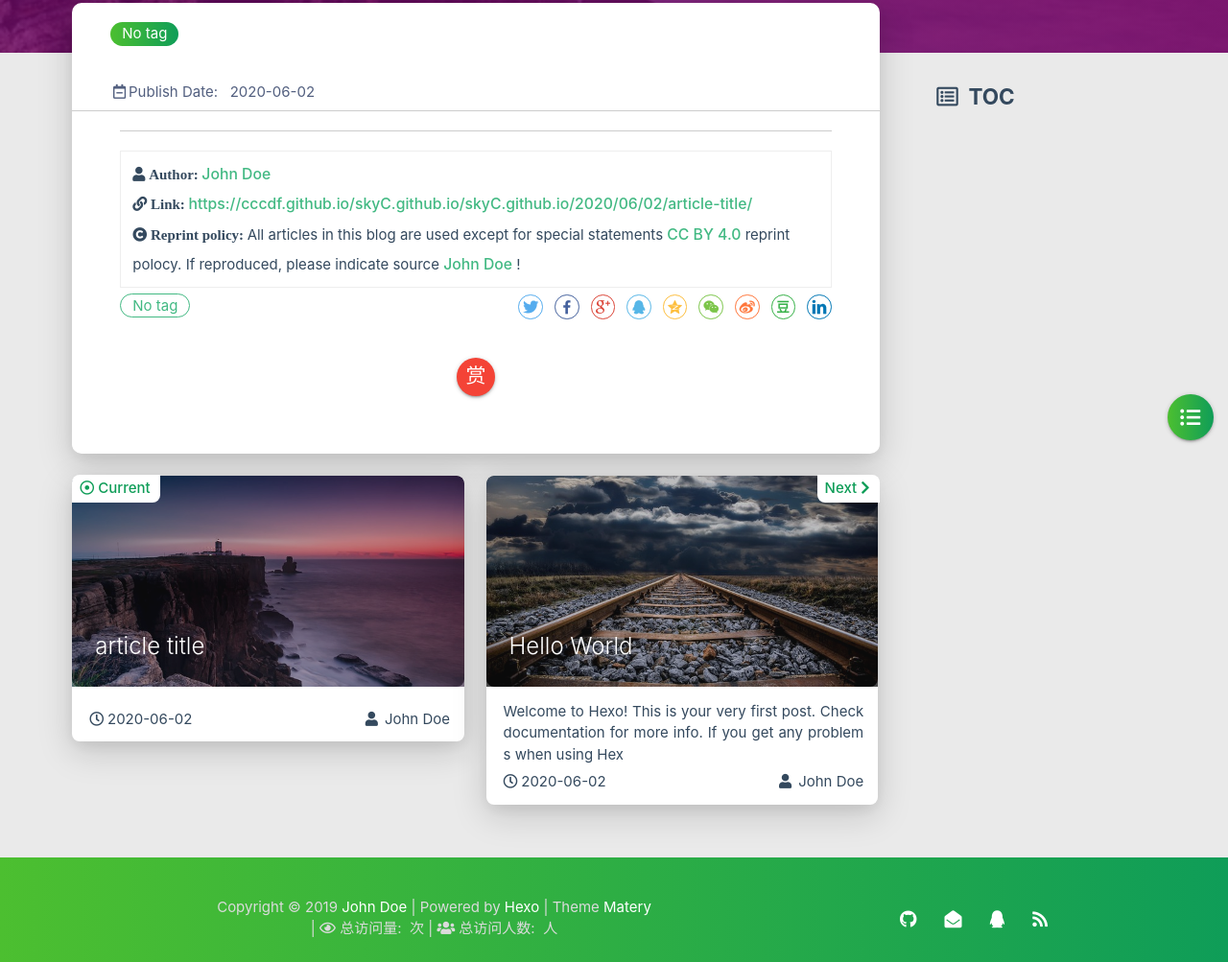
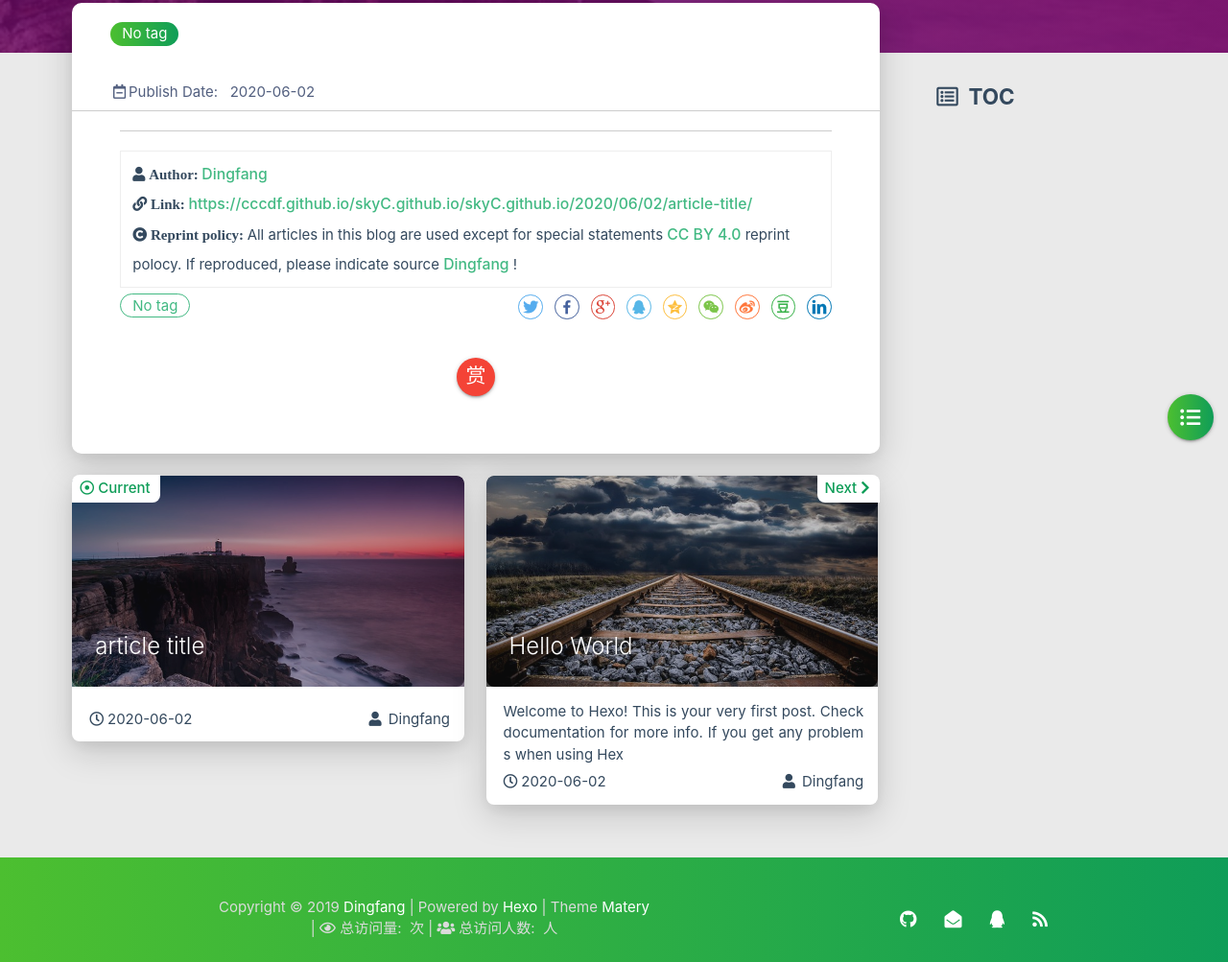
Before and after one commit to cccdf/skyC.github.io, a plain HTML site: page 2020/06/02/article-title/index.html in a window 1280 px wide. Shown: the part 265-1268 px from the top of the page at 96% size. Drawn offline with Linux system fonts and the light colour scheme; some packages are replaced by stand-ins of ours; no server answers; a script that the page names is missing.

Commit message:
Site updated: 2020-06-03 00:43:37

```diff
--- a/2020/06/02/article-title/index.html
+++ b/2020/06/02/article-title/index.html
@@ -473,7 +473,7 @@
                     </i>
                 </span>
                 <span class="reprint-info">
-                    <a href="/skyC.github.io/about" rel="external nofollow noreferrer">John Doe</a>
+                    <a href="/skyC.github.io/about" rel="external nofollow noreferrer">Dingfang</a>
                 </span>
             </div>
             <div class="reprint__type">
@@ -496,7 +496,7 @@
                     All articles in this blog are used except for special statements
                     <a href="https://creativecommons.org/licenses/by/4.0/deed.zh" rel="external nofollow noreferrer" target="_blank">CC BY 4.0</a>
                     reprint polocy. If reproduced, please indicate source
-                    <a href="/skyC.github.io/about" target="_blank">John Doe</a>
+                    <a href="/skyC.github.io/about" target="_blank">Dingfang</a>
                     !
                 </span>
             </div>
@@ -713,7 +713,7 @@
                         <span class="publish-author">
 
                             <i class="fas fa-user fa-fw"></i>
-                            John Doe
+                            Dingfang
 
                         </span>
                     </div>
@@ -751,7 +751,7 @@
                         <span class="publish-author">
 
                             <i class="fas fa-user fa-fw"></i>
-                            John Doe
+                            Dingfang
 
                         </span>
                     </div>
@@ -953,7 +953,7 @@ code[class*="language-"], pre[class*="language-"] { white-space: pre !important;
         <div class="col s12 m8 l8 copy-right">
             Copyright&nbsp;&copy;
             <span id="year">2019</span>
-            <a href="/skyC.github.io/about" target="_blank">John Doe</a>
+            <a href="/skyC.github.io/about" target="_blank">Dingfang</a>
             |&nbsp;Powered by&nbsp;<a href="https://hexo.io/" target="_blank">Hexo</a>
             |&nbsp;Theme&nbsp;<a href="https://github.com/blinkfox/hexo-theme-matery" target="_blank">Matery</a>
             <br>
```
Also changed, not shown: 2020/06/02/hello-world/index.html (+5 -5 lines), archives/2020/06/index.html (+3 -3 lines), archives/2020/index.html (+3 -3 lines), archives/index.html (+3 -3 lines), index.html (+3 -3 lines).
